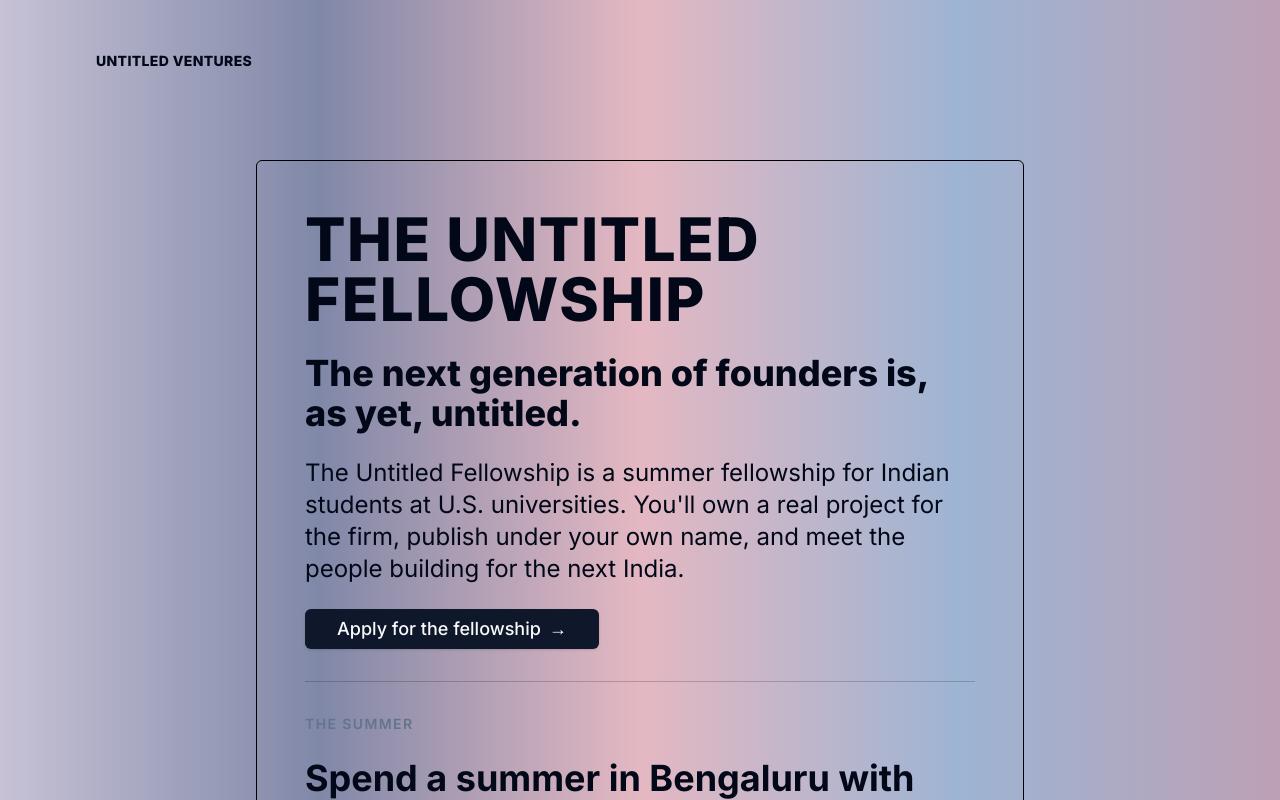
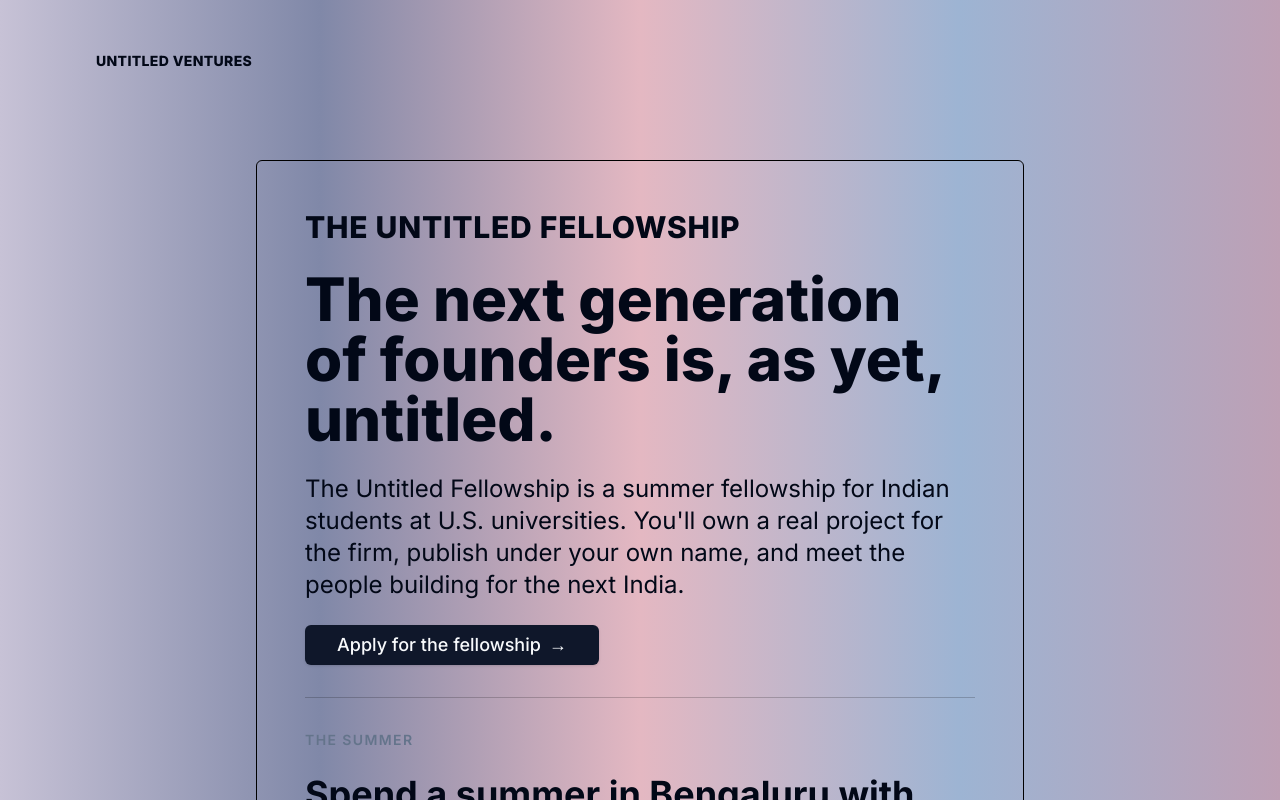
Before and after one commit to anmolm96/untitled-site, a Next.js app: page /fellowship in a window 1280 px wide. Shown: the top 800 px of the page. Built offline with nearby package versions, Linux system fonts and the light colour scheme.

Commit message:
Revert hero type scale to fellowship-name-as-label, headline dominant

```diff
--- a/app/fellowship/page.tsx
+++ b/app/fellowship/page.tsx
@@ -43,10 +43,10 @@ const Fellowship: NextPage = () => {
         <div className="border-accents-1 m-auto my-8 w-full max-w-3xl rounded-md border border-black">
           <div className="flex flex-col gap-8 p-8 sm:p-12">
             <section className="flex flex-col gap-6">
-              <p className="text-4xl font-extrabold uppercase tracking-wide sm:text-6xl">
+              <p className="text-2xl font-extrabold uppercase tracking-wide sm:text-3xl">
                 The Untitled Fellowship
               </p>
-              <h1 className="text-2xl font-extrabold leading-tight sm:text-4xl">
+              <h1 className="text-4xl font-extrabold leading-tight sm:text-6xl">
                 The next generation of founders is, as yet, untitled.
               </h1>
               <p className="max-w-2xl text-xl leading-relaxed sm:text-2xl">
```
